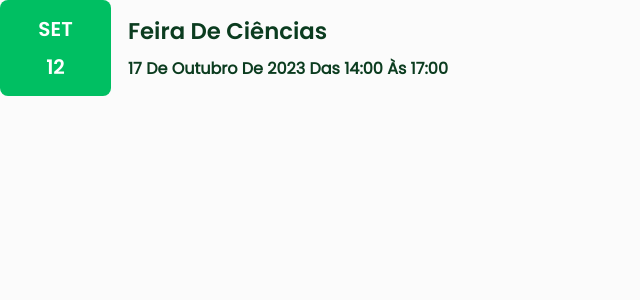
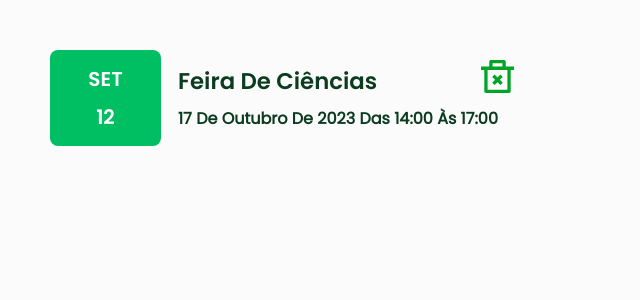
Before and after one commit to WillianM19/projeto-integrador-1, a Django app: page /components in a window 1280 px wide. Shown: the top 300 px of the page, without its empty margins (0-640 px from the left). Run offline with Django 4.2, Linux system fonts and the light colour scheme.

Commit message:
Alguns ajustes

```diff
--- a/jornal_web/static/css/components/atoms/eventItem.css
+++ b/jornal_web/static/css/components/atoms/eventItem.css
@@ -1,4 +1,9 @@
+body {
+    margin: 50px;
+}
+
 .eventItem {
+    position: relative;
     width: 478px;
     height: 95.9px;
     display: flex;
@@ -48,11 +53,13 @@
 .eventItem .eventItem_info h2 {
     font-family: PoppinsSemiBold;
     font-size: 22.78px;
+    width: 90%;
 }
 
 .eventItem .eventItem_info p {
     font-family: PoppinsRegular;
     font-size: 16px;
+    width: 100%;
 }
 
 .eventItem .eventItem_info h2,
@@ -63,5 +70,15 @@
     white-space: nowrap;
     overflow: hidden;
     text-overflow: ellipsis;
-    width: 100%;
 }
+
+.eventItem .eventItem_admin_delete {
+    position: absolute;
+    top: 10px;
+    right: 14px;
+    filter: invert(59%) sepia(70%) saturate(3586%) hue-rotate(115deg) brightness(95%) contrast(101%);
+}
+
+.eventItem .eventItem_admin_delete:hover{
+    filter: brightness(0) saturate(100%) invert(68%) sepia(82%) saturate(460%) hue-rotate(338deg) brightness(100%) contrast(101%);
+}
--- a/jornal_web/templates/components/atoms/eventItem.html
+++ b/jornal_web/templates/components/atoms/eventItem.html
@@ -17,4 +17,8 @@ ComponentProps {
         <h2 title="Feira de Ciências" >{{date.title}}</h2>
         <p><time datetime="{{date.event_datetime}}">{{date.event_date}}</time></p>
     </div>
+
+    {%if admin%}
+        <img class="eventItem_admin_delete" src="{% static 'media/icons/adminIcons/IconDelete.svg'%}" alt="botão de deletar destaque"/>
+    {%endif%}
 </div>
--- a/jornal_web/templates/pages/components.html
+++ b/jornal_web/templates/pages/components.html
@@ -19,7 +19,7 @@
     <script type="text/javascript" src="{% static 'js/main.js' %}"></script>
 </head>
 <body onload="main()">
-  {% include '../components/atoms/eventItem.html' with date=destaques_data %}
+  {% include '../components/atoms/eventItem.html' with date=destaques_data admin=admin %}
 
 </body>
 </html>
--- a/jornal_web/views.py
+++ b/jornal_web/views.py
@@ -7,7 +7,7 @@ def components(request):
 
 
     # highlights
-    admin = False
+    admin = True
 
     destaques_data = [
     {
```
